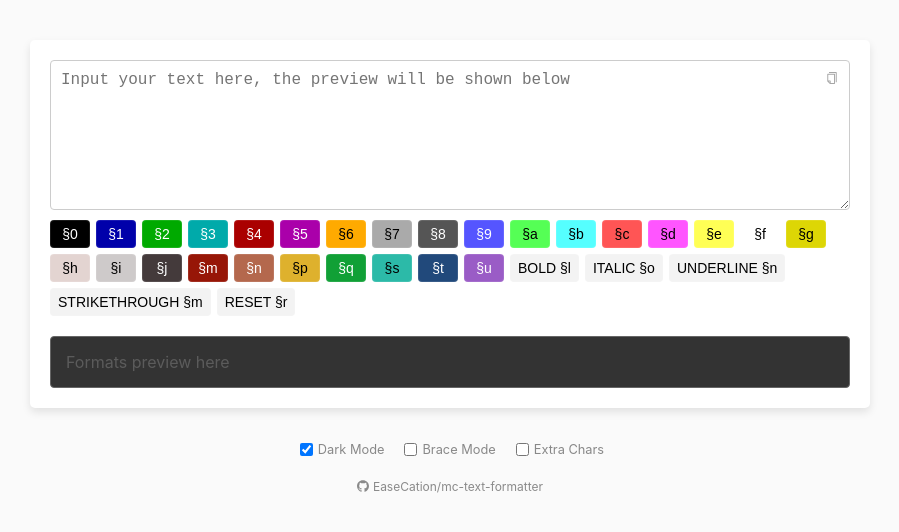
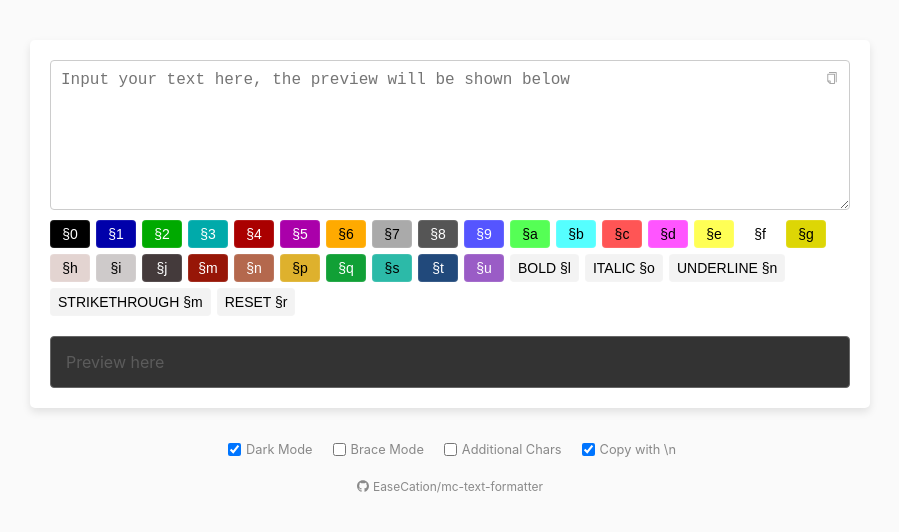
Before and after one commit to EaseCation/mc-text-formatter, a Vue app: page / in a window 1280 px wide. Shown: the top 532 px of the page, without its empty margins (190-1089 px from the left). Built offline with nearby package versions, Linux system fonts and the light colour scheme.

Commit message:
Add a toggle for 'copy with \n'

```diff
--- a/src/components/CopyButton.vue
+++ b/src/components/CopyButton.vue
@@ -6,12 +6,20 @@ import {ref, watchEffect} from "vue";
             rawText: {
                 type: String,
                 required: true
+            },
+            copyWithN: {
+                type: Boolean,
+                default: true
             }
         },
         setup(props) {
             const copySuccess = ref(false);
             const onClick = () => {
-                navigator.clipboard.writeText(props.rawText.replaceAll("\n", "\\n"))
+                let text = props.rawText;
+                if (props.copyWithN) {
+                    text = props.rawText.replaceAll("\n", "\\n");
+                }
+                navigator.clipboard.writeText(text)
                     .then(() => {
                         copySuccess.value = true;
                     })
--- a/src/components/MCTextFormatter.vue
+++ b/src/components/MCTextFormatter.vue
@@ -2,7 +2,7 @@
     <div class="wrapper">
         <div class="textarea-container">
             <textarea v-model="rawText" @input="formatText" :placeholder="$t('placeholder.input')" ref="textarea"></textarea>
-            <copy-button :raw-text="rawText" class="copy-button"></copy-button>
+            <copy-button :raw-text="rawText" :copy-with-n="copyWithN" class="copy-button"></copy-button>
         </div>
         <div>
             <format-button
@@ -60,6 +60,10 @@
                 <input type="checkbox" v-model="extraMode">
                 <span class="label-checkbox-text">{{ $t('setting.extra') }}</span>
             </label>
+            <label class="small-gray-text label-checkbox">
+                <input type="checkbox" v-model="copyWithN">
+                <span class="label-checkbox-text">{{ $t('setting.copyn') }}</span>
+            </label>
         </div>
         <div class="github-link">
             <a href="https://github.com/EaseCation/mc-text-formatter" target="_blank">
@@ -90,6 +94,7 @@ export default {
 
         const braceMode = ref(false);
         const extraMode = ref(false);
+        const copyWithN = ref(true);
 
         const colorsFormats = computed(() => {
             if (braceMode.value) {
@@ -338,6 +343,7 @@ export default {
         return {
             braceMode,
             extraMode,
+            copyWithN,
             colorsFormats,
             colors,
             colorsBrace,
--- a/src/i18n.js
+++ b/src/i18n.js
@@ -4,7 +4,7 @@ const messages = {
     en: {
         placeholder: {
             input: 'Input your text here, the preview will be shown below',
-            output: 'Formats preview here'
+            output: 'Preview here'
         },
         format: {
             bold: 'BOLD ',
@@ -16,7 +16,8 @@ const messages = {
         setting: {
             dark: 'Dark Mode',
             brace: 'Brace Mode',
-            extra: 'Extra Chars'
+            extra: 'Additional Chars',
+            copyn: 'Copy with \\n'
         }
     },
     'zh-cn': {
@@ -32,9 +33,10 @@ const messages = {
             reset: '复原'
         },
         setting: {
-            dark: '暗色模式',
+            dark: '暗色预览',
             brace: '大括号模式',
-            extra: '特殊字符'
+            extra: '特殊字符',
+            copyn: '复制时转换\\n'
         }
     },
     'zh-tw': {
@@ -50,9 +52,10 @@ const messages = {
             reset: '重置'
         },
         setting: {
-            dark: '暗色模式',
+            dark: '暗色預覽',
             brace: '大括號模式',
-            extra: '特殊字符'
+            extra: '特殊字元',
+            copyn: '複製時轉換\\n'
         }
     },
     'zh-hk': {
@@ -68,9 +71,10 @@ const messages = {
             reset: '重置'
         },
         setting: {
-            dark: '暗色模式',
+            dark: '暗色預覽',
             brace: '大括號模式',
-            extra: '特殊字符'
+            extra: '特殊字元',
+            copyn: '複製時轉換\\n'
         }
     },
     'zh-mo': {
@@ -86,27 +90,29 @@ const messages = {
             reset: '重置'
         },
         setting: {
-            dark: '暗色模式',
+            dark: '暗色預覽',
             brace: '大括號模式',
-            extra: '特殊字符'
+            extra: '特殊字元',
+            copyn: '複製時轉換\\n'
         }
     },
     ja: {
         placeholder: {
-            input: 'ここにテキストを入力してください。プレビューは下に表示されます',
-            output: 'ここにプレビューが表示されます'
+            "input": "原文をここに入力してください。下にプレビューされます",
+            "output": "プレビューはここに表示されます"
         },
         format: {
-            bold: '太字',
-            italic: '斜体',
-            underline: '下線',
-            strikethrough: '取り消し線',
-            reset: 'リセット'
+            bold: "太字",
+            italic: "斜体",
+            underline: "下線",
+            strikethrough: "取り消し線",
+            reset: "元に戻す"
         },
         setting: {
-            dark: 'ダークモード',
-            brace: 'ブレースモード',
-            extra: '特殊文字'
+            dark: "ダークモード",
+            brace: "ブレースモード",
+            extra: "特殊文字",
+            copyn: "コピー時に\\nを変換する"
         }
     },
     es: {
@@ -115,22 +121,23 @@ const messages = {
             output: 'Vista previa aquí'
         },
         format: {
-            bold: 'NEGRITA',
-            italic: 'CURSIVA',
-            underline: 'SUBRAYADO',
-            strikethrough: 'TACHADO',
-            reset: 'REINICIAR'
+            bold: 'NEGRITA ',
+            italic: 'CURSIVA ',
+            underline: 'SUBRAYADO ',
+            strikethrough: 'TACHADO ',
+            reset: 'REINICIAR '
         },
         setting: {
             dark: 'Modo oscuro',
             brace: 'Modo de llaves',
-            extra: 'Caracteres extra'
+            extra: 'Caracteres extra',
+            copyn: 'Copiar con \\n'
         }
     },
     pt: {
         placeholder: {
             input: 'Insira o seu texto aqui, a pré-visualização será mostrada abaixo',
-            output: 'Pré-visualização de formatos aqui'
+            output: 'Pré-visualização aqui'
         },
         format: {
             bold: 'NEGRITO ',
@@ -142,7 +149,8 @@ const messages = {
         setting: {
             dark: 'Modo Escuro',
             brace: 'Modo Brace',
-            extra: 'Caracteres Extra'
+            extra: 'Caracteres Extra',
+            copyn: 'Copiar com \\n'
         }
     }
 }
```
